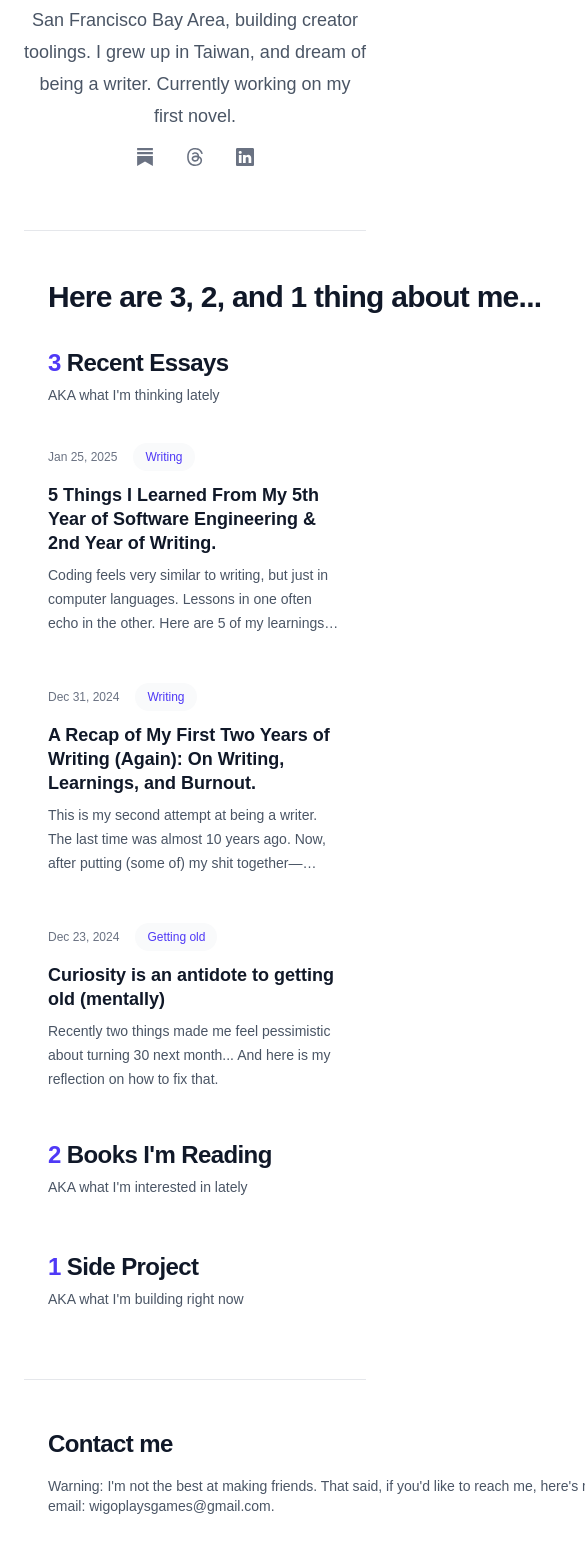
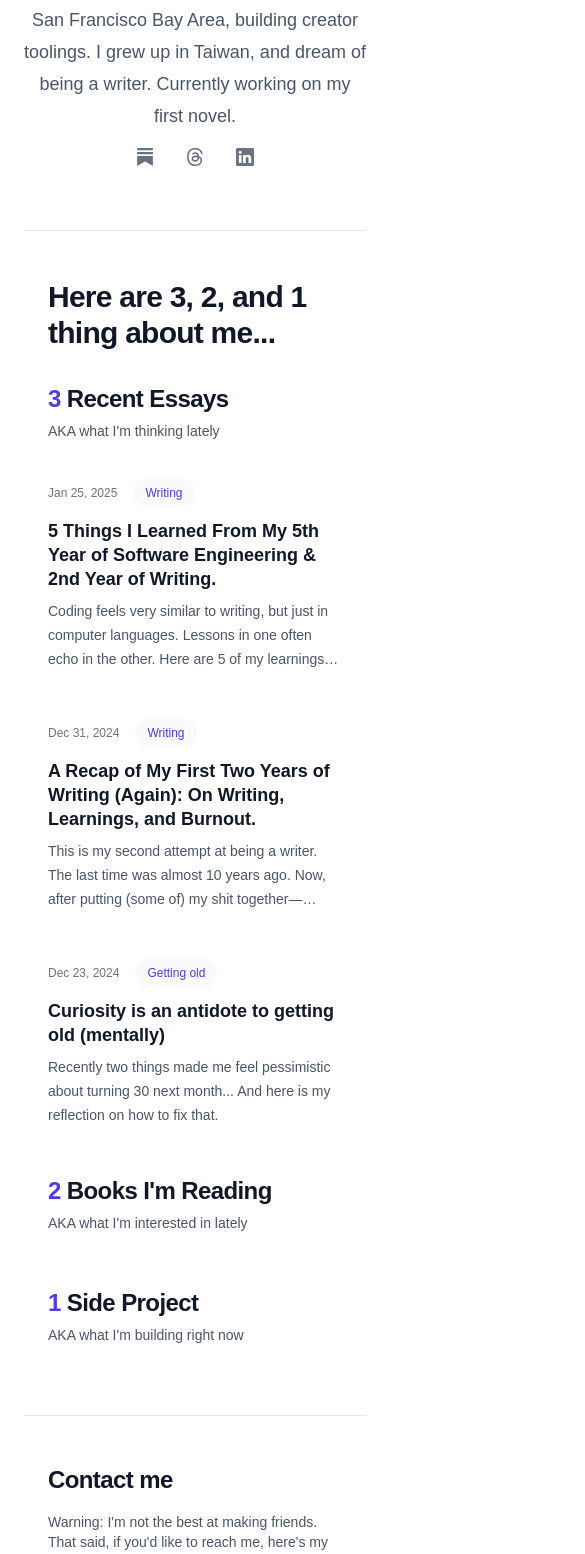
Before and after one commit to WigoHunter/kaichun, a Next.js app: page /en in a window 390 px wide. Shown: the part 432-1986 px from the top of the page, 585 px wide, since content can reach past the window. Built offline with nearby package versions, Linux system fonts and the light colour scheme.

Commit message:
fix overflow

```diff
--- a/app/[locale]/page.tsx
+++ b/app/[locale]/page.tsx
@@ -10,9 +10,9 @@ export default function Home() {
   const posts = getPosts(locale);
 
   return (
-    <div className="bg-white py-12 sm:py-16">
-      <div className="mx-auto max-w-7xl px-6 lg:px-8">
-        <div className="mx-auto max-w-4xl flex flex-col items-center">
+    <div className="bg-white py-12 sm:py-16 overflow-hidden">
+      <div className="mx-auto max-w-7xl px-6 lg:px-8 overflow-hidden">
+        <div className="mx-auto max-w-4xl flex flex-col items-center overflow-hidden">
           <Image
             alt=""
             src="/pic.png"
@@ -52,7 +52,7 @@ export default function Home() {
           <hr className="my-8 border-gray-200 mx-auto dark:border-gray-700" />
         </div>
         <div className="mx-auto max-w-7xl px-6 lg:px-8">
-          <h1 className="mx-auto mt-12 -mb-4 w-xl font-bold tracking-tight text-gray-900 text-3xl">{t.rich('threetwoone', {
+          <h1 className="mx-auto mt-12 -mb-4 max-w-xl sm:w-xl font-bold tracking-tight text-gray-900 text-3xl">{t.rich('threetwoone', {
             num: (text) => <span className="text-indigo-600">{text}</span>,
           })}</h1>
           <h2 className="mx-auto mt-12 w-xl font-bold tracking-tight text-gray-900 text-2xl">{t.rich('writing', {
@@ -103,8 +103,8 @@ export default function Home() {
           <hr className="my-8 border-gray-200 mx-auto dark:border-gray-700" />
         </div>
         <div className="mx-auto max-w-7xl px-6 lg:px-8">
-          <h2 className="mx-auto mt-12 w-xl font-bold tracking-tight text-gray-900 text-2xl">{t('contact')}</h2>
-          <p className="mx-auto mt-4 w-xl text-sm text-gray-600">
+          <h2 className="mx-auto mt-12 max-w-xl sm:w-xl font-bold tracking-tight text-gray-900 text-2xl">{t('contact')}</h2>
+          <p className="mx-auto mt-4 max-w-xl sm:w-xl text-sm text-gray-600">
             {t('contactDescription')}
           </p>
         </div>
```
